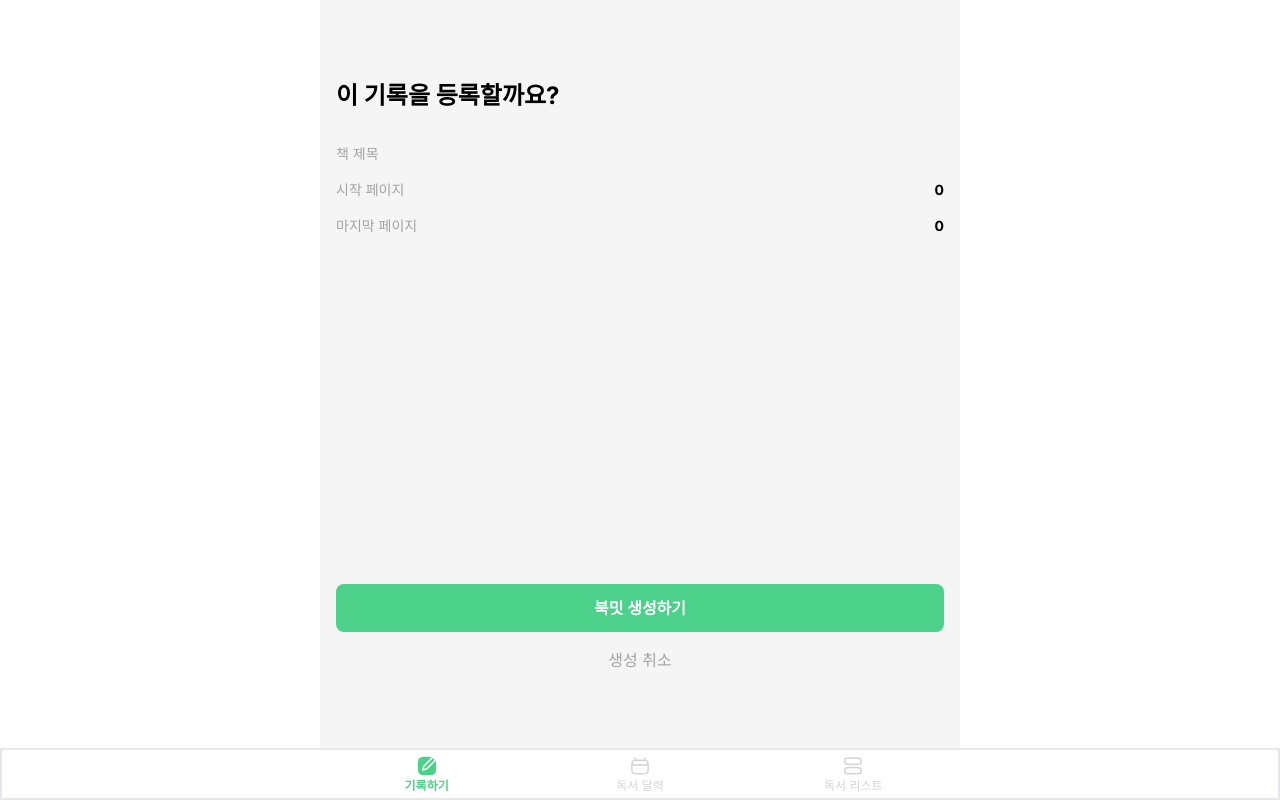
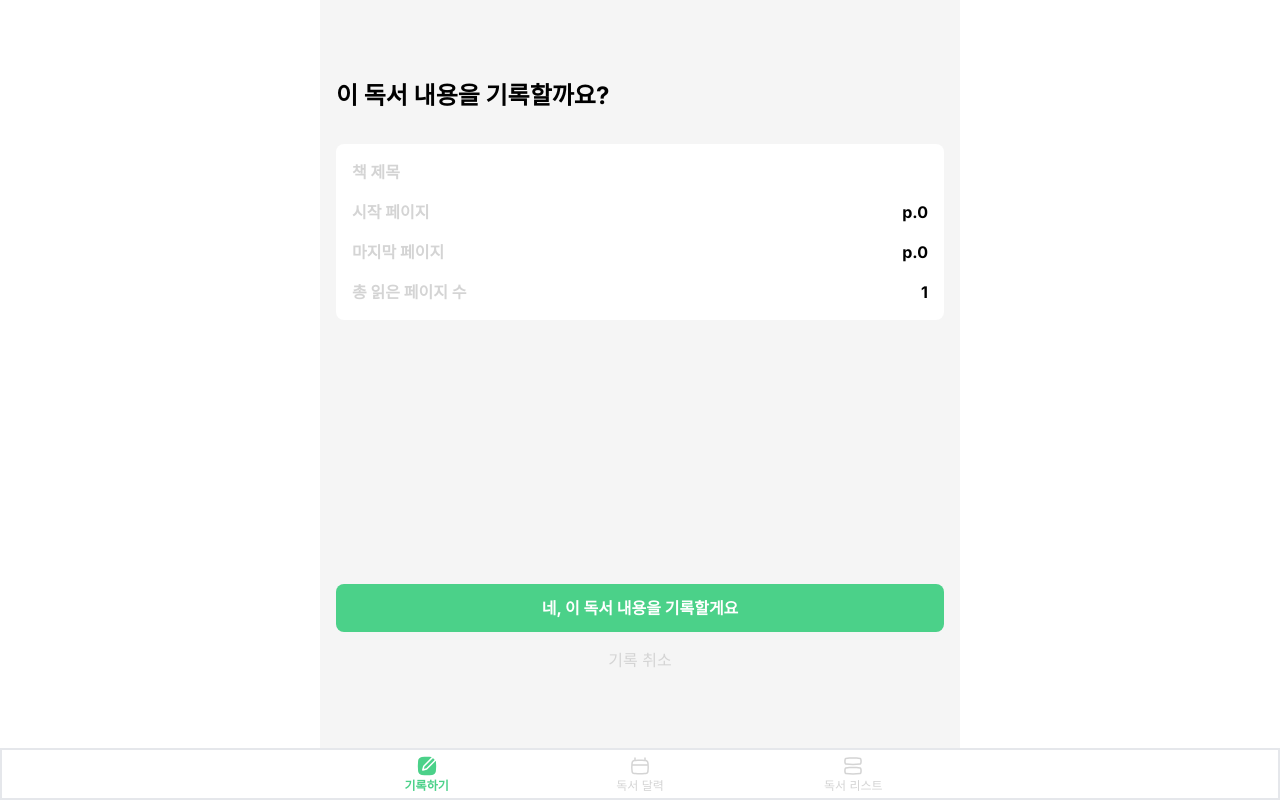
Before and after one commit to MayOwall/book-book, a Next.js app in the folder FE/: page /write/record/create/confirm in a window 1280 px wide. Built offline with nearby package versions, Linux system fonts and the light colour scheme.

Commit message:
refactor: 독서 기록 생성 확인 페이지 UI 개선

```diff
--- a/FE/app/(home)/write/record/create/confirm/page.tsx
+++ b/FE/app/(home)/write/record/create/confirm/page.tsx
@@ -21,24 +21,32 @@ export default function BookmitCreate() {
 
   return (
     <main className="relative  flex h-full flex-col gap-4 py-16">
-      <h1 className="mb-4 text-2xl font-bold">이 기록을 등록할까요?</h1>
-      <div className="flex w-full justify-between">
-        <span className="text-sm text-neutral-400">책 제목</span>
-        <span className="text-sm font-bold">{title}</span>
-      </div>
-      <div className="flex w-full justify-between">
-        <span className="text-sm text-neutral-400">시작 페이지</span>
-        <span className="text-sm font-bold">{startPage}</span>
-      </div>
-      <div className="flex w-full justify-between">
-        <span className="text-sm text-neutral-400">마지막 페이지</span>
-        <span className="text-sm font-bold">{endPage}</span>
+      <h1 className="mb-4 text-2xl font-bold">이 독서 내용을 기록할까요?</h1>
+      <div className="flex w-full flex-col gap-4 rounded-lg bg-white p-4">
+        <div className="flex w-full justify-between font-bold">
+          <span className="flex-1 text-neutral-300">책 제목</span>
+          <span className="flex-1 truncate text-right font-bold">{title}</span>
+        </div>
+        <div className="flex w-full justify-between font-bold">
+          <span className="flex-1 text-neutral-300">시작 페이지</span>
+          <span className=" flex-1font-bold text-right">p.{startPage}</span>
+        </div>
+        <div className="flex w-full justify-between font-bold">
+          <span className="flex-1 text-neutral-300">마지막 페이지</span>
+          <span className="flex-1 text-right font-bold">p.{endPage}</span>
+        </div>
+        <div className="flex w-full justify-between font-bold">
+          <span className="flex-1 text-neutral-300">총 읽은 페이지 수</span>
+          <span className="flex-1 text-right font-bold">
+            {endPage - startPage + 1}
+          </span>
+        </div>
       </div>
 
       <div className="absolute bottom-28 flex w-full flex-col justify-center gap-4">
-        <Button onClick={onSubmit}>북밋 생성하기</Button>
+        <Button onClick={onSubmit}>네, 이 독서 내용을 기록할게요</Button>
         <Link href="/write" className="w-full text-center">
-          <button className=" text-neutral-400">생성 취소</button>
+          <button className=" text-neutral-300">기록 취소</button>
         </Link>
       </div>
     </main>
```
